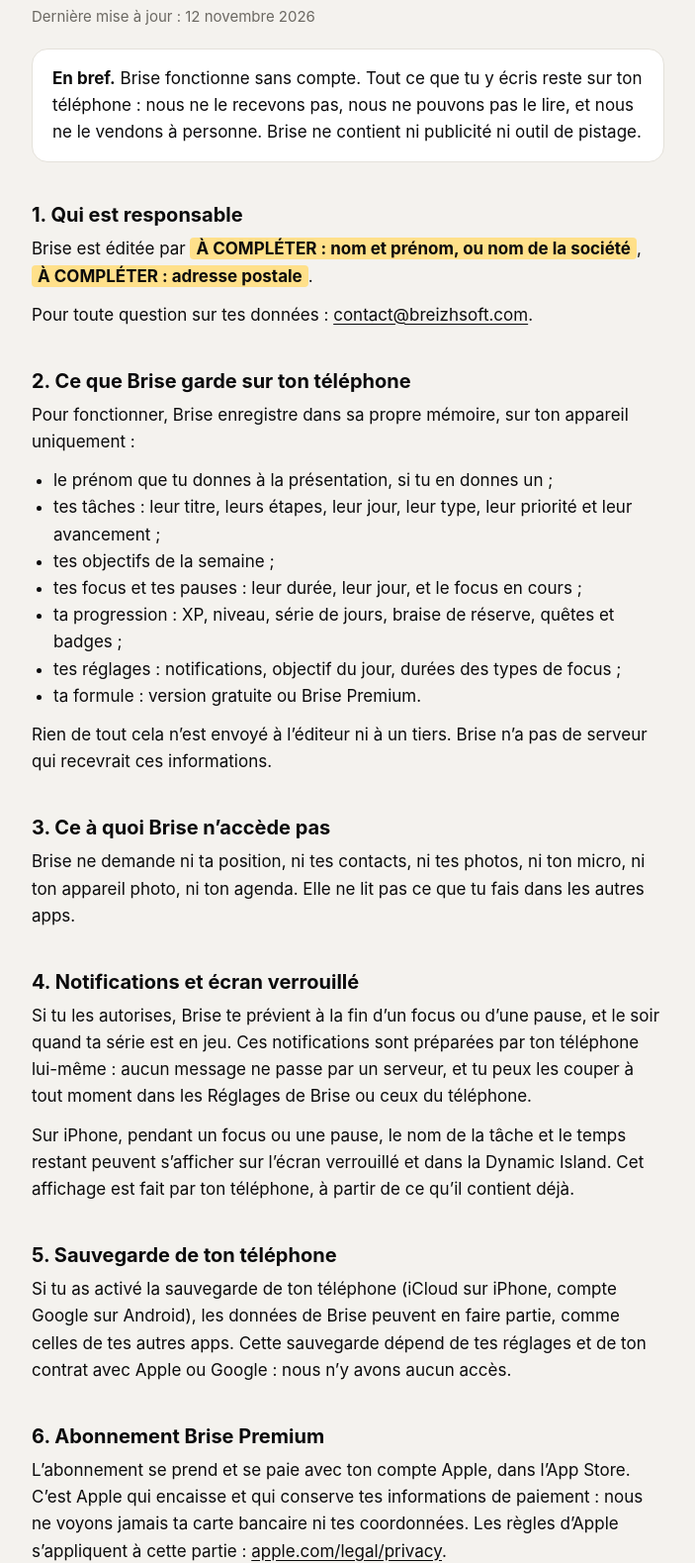
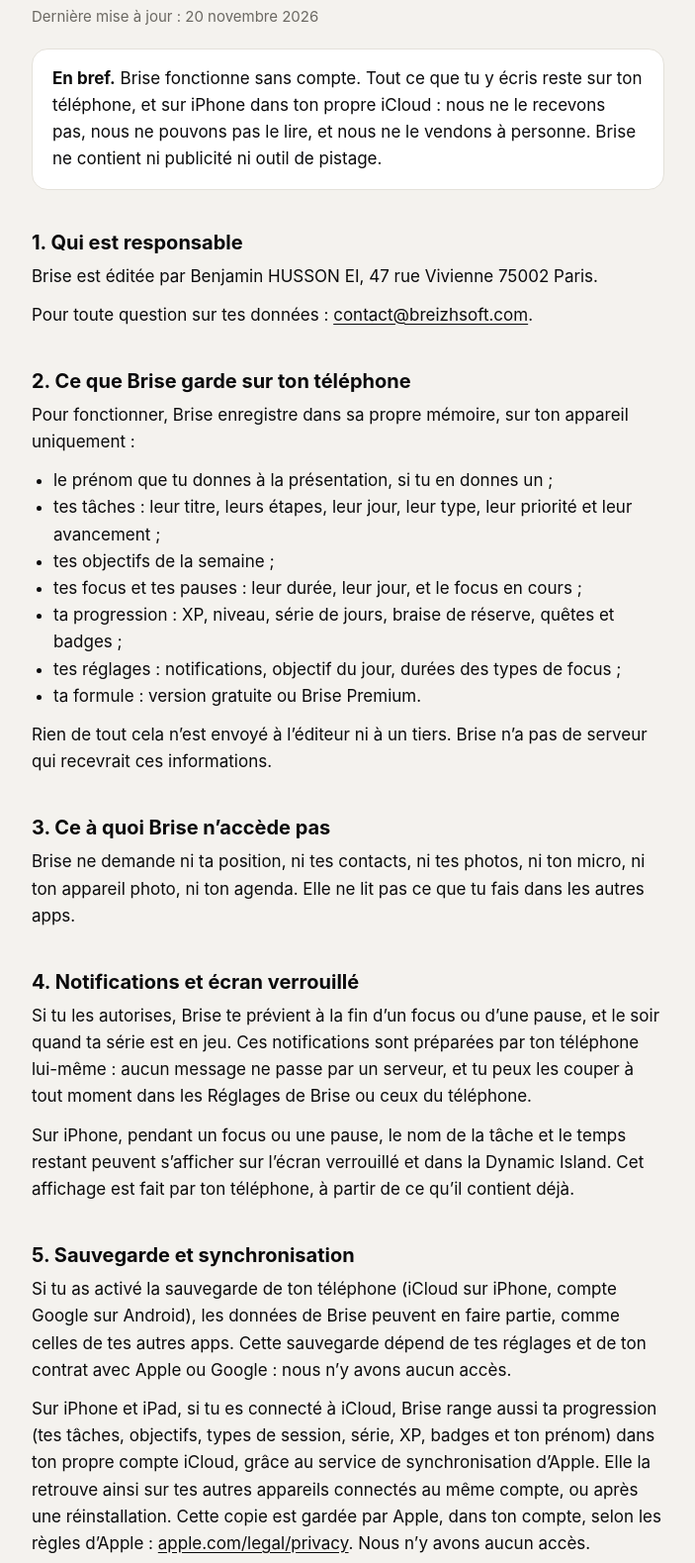
Before and after one commit to MrWho29/brise-pages, a plain HTML site: page confidentialite.html in a window 1280 px wide. Shown: the part 136-1715 px from the top of the page at 99% size, without its empty margins (288-991 px from the left). Drawn offline with Linux system fonts and the light colour scheme.

Commit message:
ajout nom adresse siren

```diff
--- a/confidentialite.html
+++ b/confidentialite.html
@@ -11,14 +11,14 @@
 <main>
   <a class="brand" href="./">Brise</a>
   <h1>Politique de confidentialité</h1>
-  <p class="date">Dernière mise à jour : 12 novembre 2026</p>
+  <p class="date">Dernière mise à jour : 20 novembre 2026</p>
 
   <div class="card">
-    <p><strong>En bref.</strong> Brise fonctionne sans compte. Tout ce que tu y écris reste sur ton téléphone : nous ne le recevons pas, nous ne pouvons pas le lire, et nous ne le vendons à personne. Brise ne contient ni publicité ni outil de pistage.</p>
+    <p><strong>En bref.</strong> Brise fonctionne sans compte. Tout ce que tu y écris reste sur ton téléphone, et sur iPhone dans ton propre iCloud : nous ne le recevons pas, nous ne pouvons pas le lire, et nous ne le vendons à personne. Brise ne contient ni publicité ni outil de pistage.</p>
   </div>
 
   <h2>1. Qui est responsable</h2>
-  <p>Brise est éditée par <span class="todo">À COMPLÉTER : nom et prénom, ou nom de la société</span>, <span class="todo">À COMPLÉTER : adresse postale</span>.</p>
+  <p>Brise est éditée par Benjamin HUSSON EI, 47 rue Vivienne 75002 Paris.</p>
   <p>Pour toute question sur tes données : <a href="mailto:contact@breizhsoft.com?subject=Brise">contact@breizhsoft.com</a>.</p>
 
   <h2>2. Ce que Brise garde sur ton téléphone</h2>
@@ -41,8 +41,10 @@
   <p>Si tu les autorises, Brise te prévient à la fin d’un focus ou d’une pause, et le soir quand ta série est en jeu. Ces notifications sont préparées par ton téléphone lui-même : aucun message ne passe par un serveur, et tu peux les couper à tout moment dans les Réglages de Brise ou ceux du téléphone.</p>
   <p>Sur iPhone, pendant un focus ou une pause, le nom de la tâche et le temps restant peuvent s’afficher sur l’écran verrouillé et dans la Dynamic Island. Cet affichage est fait par ton téléphone, à partir de ce qu’il contient déjà.</p>
 
-  <h2>5. Sauvegarde de ton téléphone</h2>
+  <h2>5. Sauvegarde et synchronisation</h2>
   <p>Si tu as activé la sauvegarde de ton téléphone (iCloud sur iPhone, compte Google sur Android), les données de Brise peuvent en faire partie, comme celles de tes autres apps. Cette sauvegarde dépend de tes réglages et de ton contrat avec Apple ou Google : nous n’y avons aucun accès.</p>
+  <p>Sur iPhone et iPad, si tu es connecté à iCloud, Brise range aussi ta progression (tes tâches, objectifs, types de session, série, XP, badges et ton prénom) dans ton propre compte iCloud, grâce au service de synchronisation d’Apple. Elle la retrouve ainsi sur tes autres appareils connectés au même compte, ou après une réinstallation. Cette copie est gardée par Apple, dans ton compte, selon les règles d’Apple : <a href="https://www.apple.com/legal/privacy/fr-ww/">apple.com/legal/privacy</a>. Nous n’y avons aucun accès.</p>
+  <p>Tu peux aussi exporter tes données toi-même, dans Réglages › Exporter mes données : Brise crée un fichier (tes tâches, objectifs, types de session, série, XP, badges et ton prénom) et le menu de partage de ton téléphone te laisse choisir où le ranger. Brise ne l’envoie nulle part elle-même. Garde ce fichier en lieu sûr : toute personne qui l’ouvre peut lire son contenu. « Importer un export » le remet en place sur un autre téléphone.</p>
 
   <h2>6. Abonnement Brise Premium</h2>
   <p>L’abonnement se prend et se paie avec ton compte Apple, dans l’App Store. C’est Apple qui encaisse et qui conserve tes informations de paiement : nous ne voyons jamais ta carte bancaire ni tes coordonnées. Les règles d’Apple s’appliquent à cette partie : <a href="https://www.apple.com/legal/privacy/fr-ww/">apple.com/legal/privacy</a>.</p>
@@ -73,7 +75,7 @@
   <p>Tes données sont entre tes mains. Tu peux supprimer une tâche ou un objectif dans l’app à tout moment. Supprimer Brise de ton téléphone efface tout ce qu’elle a gardé. Comme nous n’en avons aucune copie, nous ne pouvons ni te les rendre ni les effacer à ta place.</p>
 
   <h2>11. Tes droits</h2>
-  <p>Le règlement européen sur la protection des données (RGPD) te donne le droit d’accéder à tes données, de les faire corriger ou effacer, de t’opposer à leur usage ou de le limiter, et de les récupérer. Pour ce que Brise garde sur ton téléphone, tu exerces ces droits toi-même, directement dans l’app. Pour les e-mails que tu nous as envoyés, écris à <a href="mailto:contact@breizhsoft.com?subject=Brise">contact@breizhsoft.com</a> : nous répondons sous un mois.</p>
+  <p>Le règlement européen sur la protection des données (RGPD) te donne le droit d’accéder à tes données, de les faire corriger ou effacer, de t’opposer à leur usage ou de le limiter, et de les récupérer. Pour ce que Brise garde sur ton téléphone, tu exerces ces droits toi-même, directement dans l’app ; pour les récupérer, utilise Réglages › Exporter mes données. Pour les e-mails que tu nous as envoyés, écris à <a href="mailto:contact@breizhsoft.com?subject=Brise">contact@breizhsoft.com</a> : nous répondons sous un mois.</p>
   <p>Si tu estimes que tes droits ne sont pas respectés, tu peux saisir la CNIL : <a href="https://www.cnil.fr/fr/plaintes">cnil.fr/fr/plaintes</a>.</p>
 
   <h2>12. Mineurs</h2>
```
Also changed, not shown: conditions.html (+3 -3 lines).
